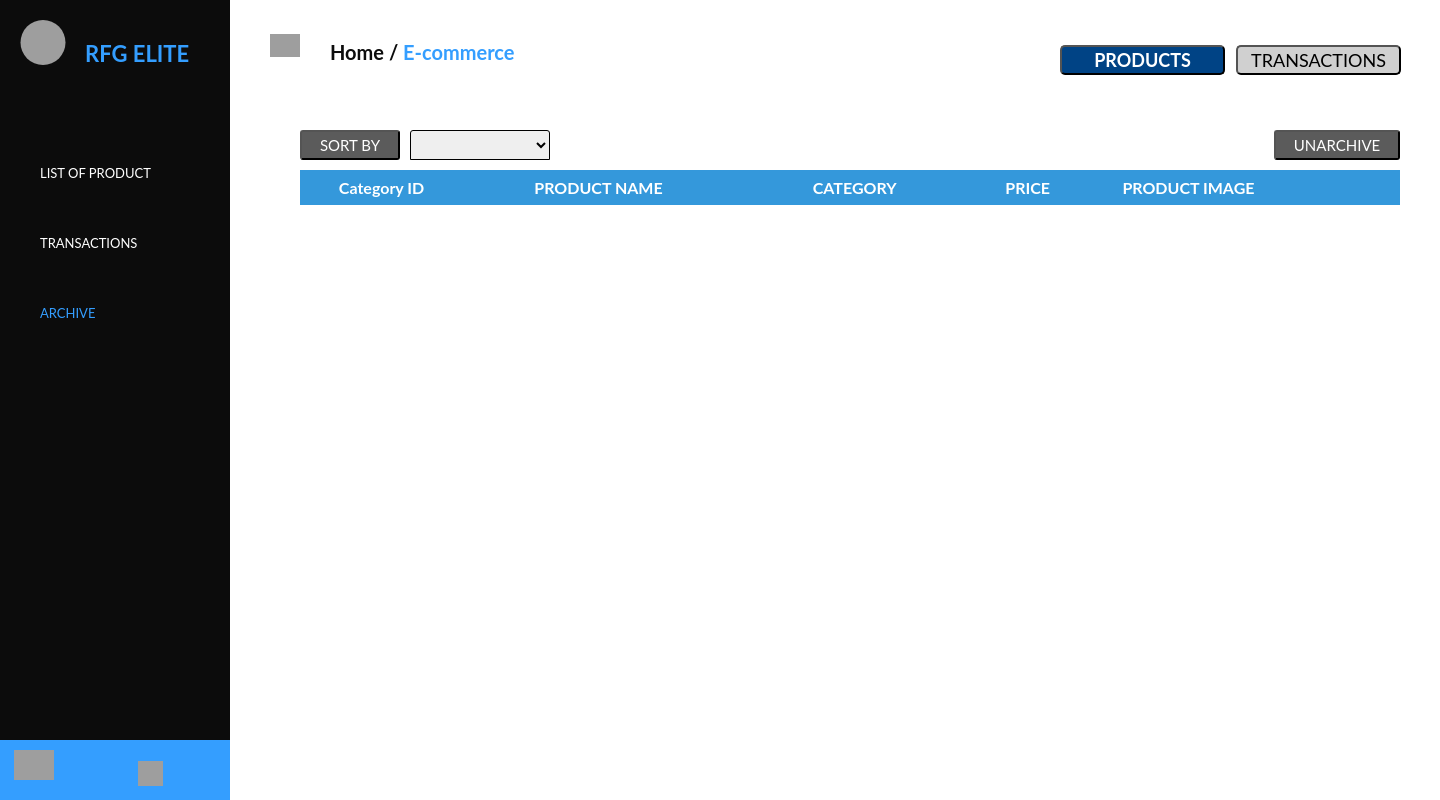
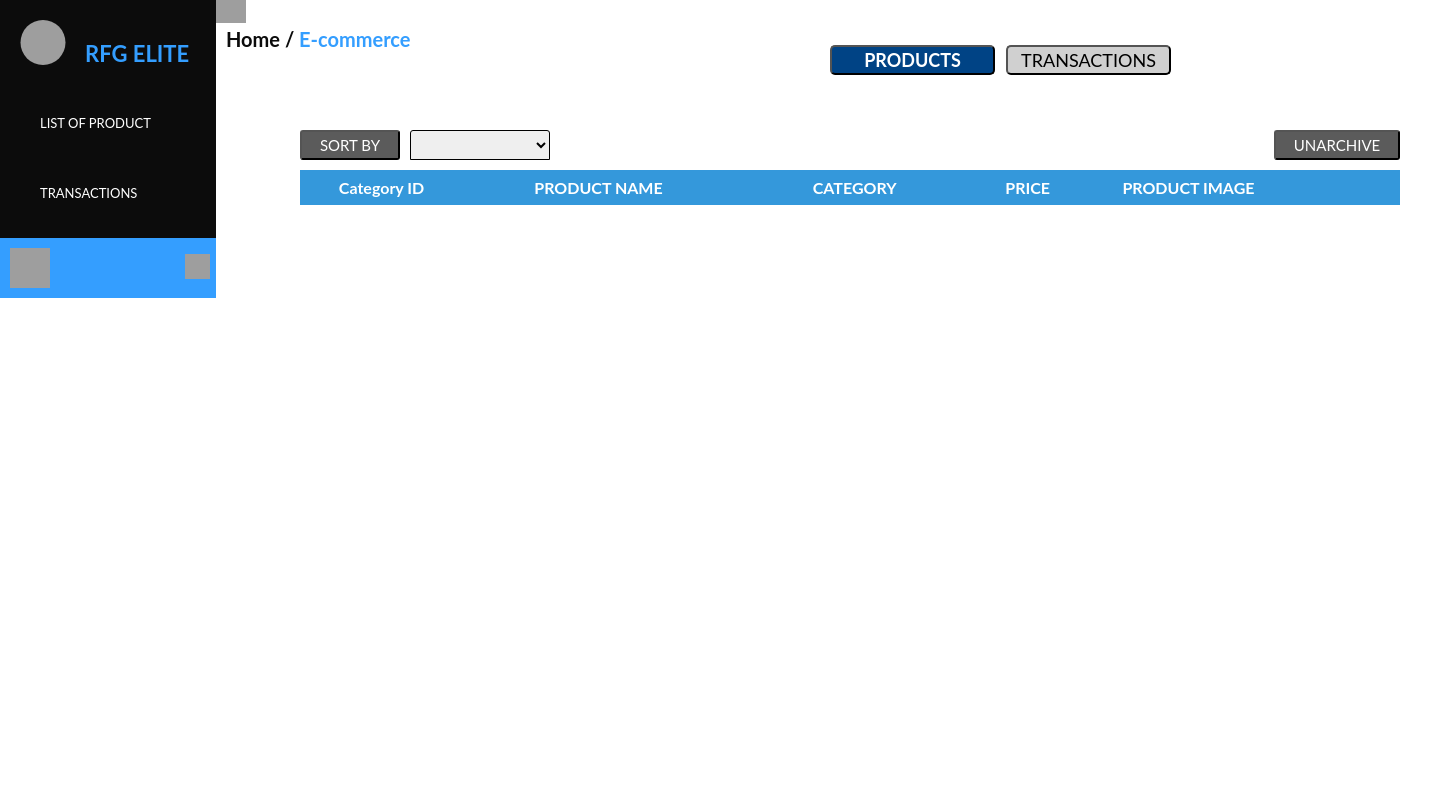
Before and after one commit to peni00/SIA, a PHP site: page /SIA/Archive-Product.php in a window 1440 px wide. Run offline with PHP 8.4, Linux system fonts and the light colour scheme; data that the repository does not hold is empty; grey boxes are pictures that could not be loaded.

Commit message:
products

```diff
--- /dev/null
+++ b/Admin/GYM/GYM/Font _ Color.txt
@@ -0,0 +1,6 @@
+Black - 0C0C0C
+Blue - 349EFF & 004385
+Gray - d0d0d0
+
+Font:
+LATO
--- a/Admin/GYM/GYM/css/product3.css
+++ b/Admin/GYM/GYM/css/product3.css
@@ -6,14 +6,14 @@
 
 .main{
 	position: relative;
+	display: flex;
+	flex-direction: row;
 }
 .sidebar{
 	background-color: #0C0C0C;
-	height: 100vh;
-	width: 230px;
+	width: 15%;
 	color: #349EFF;
-	font-family: 'lato', sans-serif;
-	position: relative;
+	font-family: 'lato', sans-pr;
 }
 .sidebar a{
 	color: white;
@@ -36,102 +36,70 @@ header h1{
 	top: 40px;
 	left: 85px;
 }
-ul{
-	margin-top: 50px;
-}
-ul li{
+.sidebar ul li{
 	line-height: 70px;
 	font-size: 13px;
 	text-decoration: none;
 }
-.sidebar .admin{
-	position: absolute;
-	bottom: 0px;
-}
 .admin{
 	background-color: #349EFF;
-	width: 100%;
+	position:absolute;
+	bottom: 0;
+	width: 15%;
 	height: 60px;
+	display: flex;
+	justify-content: space-between;
 }
 .admin button{
-	float: right;
-	height: 100%;
-	width: 70%;
 	background-color: transparent;
 	border: none;
 	cursor: pointer;
 	color: white;
 	font-size: 15px;
-	padding-right: 50px;
 }
 .admin button:hover{
 	background-color: #1777d0;
 	transition: .4s ease;
 }
-.admin button img{
-	position: absolute;
-	right: 15px;
-	top: 17px;
-}
 .admin .user{
-	position: absolute;
-	top: 10px;
-	left: 14px;
 	cursor: pointer;
+	padding: 10px;
 }
 .container{
-	position: absolute;
-	top: 0;
-	margin-left: 230px;
+	width:85%;
 }
-.container .back-btn{
-	background-color: transparent;
-	border: transparent;
-	position: absolute;
-	top: 34px;
-	left: 40px;
-	cursor: pointer;
-}
-.container .back-btn:hover{
-	box-shadow: 1px 1px gray, 1px 1px gray;
-	border-radius: 10px;
-	transition: .3s ease;
-}
-.container h3{
+.container h3 {
 	font-family:'lato', sans-serif;
 	font-size: 20px;
-	position: absolute;
-	left: 100px;
-	top: 40px;
-	width: 300px;
+	align-self: center;
+	margin-left: 10px;
 }
 .container a:hover{
 	text-decoration: underline;
 	transition: .5 ease;
 }
-.search-bar{
-	position: relative;
-	left: 800px;
-	top: 50px;
+.search-bar {
+	display: flex;
+	height: 100%;
 }
 .search-bar input{
-	position: absolute;
 	padding: 7px;
-	width: 250px;
-
+	width: 180px;
+}
+.search-bar form {
+	display: flex;
+}
+.search-bar button {
+	display: flex;
+	height: 100%;
+	align-items: center;
+	background-color: transparent;
+	border: none;
 }
 .search-bar button img{
 	width: 25px;
+}
 
-}
-.search-bar button{
-	position: absolute;
-	top: 2px;
-	right: -310px;
-	background-color: transparent;
-	border: none;
-	cursor: pointer;
-}
 .Add-prod{
 	position: relative;
 }
@@ -692,10 +718,7 @@ label{
     width: 25px;
     height: 25px;
     cursor: pointer;
-    top: -15px !important;
-    left:10px;
   }
-
 
   .dropdown-content {
     display: none;
```
Also changed, not shown: other parts of Admin/GYM/GYM/css/product3.css (+80 -22 lines), Admin/GYM/GYM/Products.php (+86 -64 lines), Admin/GYM/GYM/css/product.css (+16 -6 lines).
